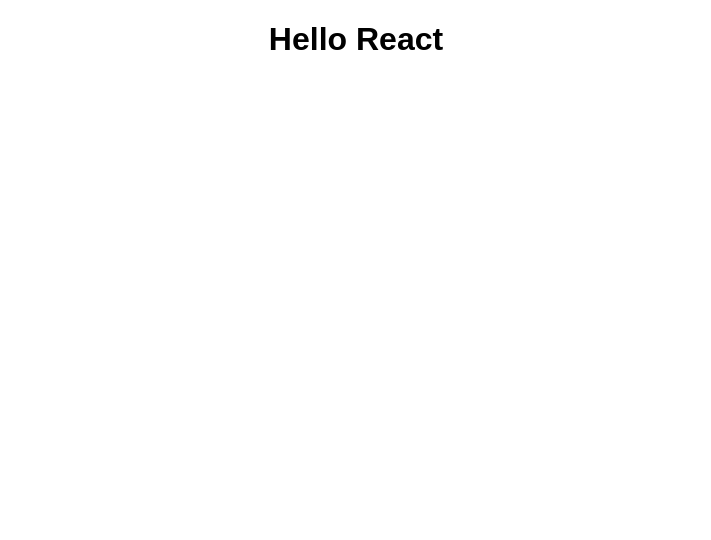
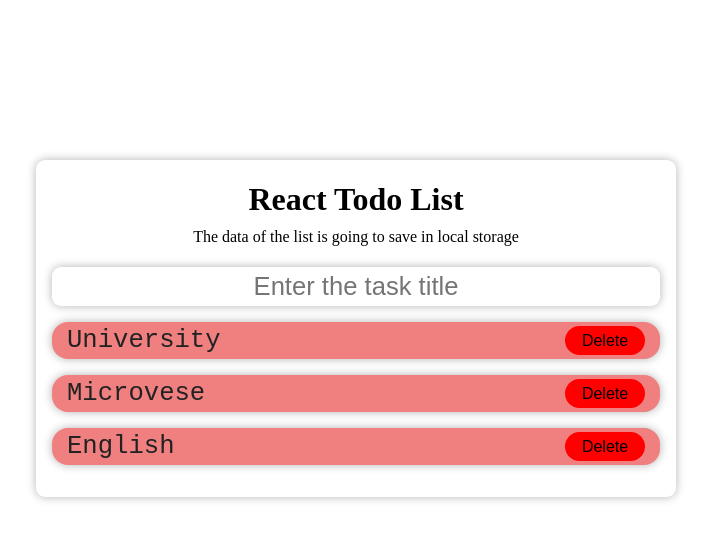
Before and after one commit to Alibaba2023/react-todo, a React (Create React App) app: page / in a window 1280 px wide. Shown: the top 540 px of the page, without its empty margins (284-995 px from the left). Built offline with nearby package versions, Linux system fonts and the light colour scheme.

Commit message:
todo list added

```diff
--- a/src/App.js
+++ b/src/App.js
@@ -1,11 +1,9 @@
-import logo from './logo.svg';
+import Todo from './components/todo';
 import './App.css';
 
 function App() {
   return (
-    <div className="App">
-      <h1>Hello React</h1>
-    </div>
+    <Todo />
   );
 }
 
--- /dev/null
+++ b/src/components/style.css
@@ -0,0 +1,53 @@
+* {
+  padding: 0;
+  margin: 0;
+  list-style: none;
+  text-decoration: none;
+  box-sizing: border-box;
+}
+
+.contianer {
+  margin: 10rem auto;
+  width: 40rem;
+  padding: 1rem;
+  box-shadow: 0 0 10px rgba(0, 0, 0, 0.3);
+  border-radius: 9px;
+}
+
+p,
+h1 {
+  text-align: center;
+  padding: 5px 0;
+}
+
+input {
+  text-align: center;
+  font-size: 1.6rem;
+  padding: 5px;
+  margin: 1rem 0;
+  width: 100%;
+  border-radius: 9px;
+  border: none;
+  box-shadow: 0 0 10px rgba(0, 0, 0, 0.3);
+}
+
+.task-item {
+  display: flex;
+  justify-content: space-between;
+  padding: 4px 15px;
+  margin-bottom: 1rem;
+  font-size: 1.6rem;
+  background-color: lightcoral;
+  border-radius: 1rem;
+  color: #222;
+  box-shadow: 0 0 10px rgba(0, 0, 0, 0.3);
+}
+
+button {
+  padding: 4px 8px;
+  border: none;
+  border-radius: 1rem;
+  background-color: red;
+  width: 5rem;
+  font-size: 1rem;
+}
--- /dev/null
+++ b/src/components/todo.jsx
@@ -0,0 +1,26 @@
+import React from 'react';
+import './style.css';
+
+const Todo = () => {
+  const toDoList = ['University', 'Microvese', 'English'];
+
+  return (
+    <div className='contianer'>
+      <h1>React Todo List</h1>
+      <p>The data of the list is going to save in local storage</p>
+      <input type="text" required placeholder='Enter the task title' />
+      <ul>
+        {toDoList.map((task) => {
+          return (
+            <li key={task} className='task-item'>
+              <samp>{task}</samp>
+              <button>Delete</button>
+            </li>
+          );
+        })}
+      </ul>
+    </div>
+  );
+};
+
+export default Todo;
--- a/src/index.css
+++ b/src/index.css
@@ -1,6 +1,10 @@
+* {
+  list-style: none;
+  text-decoration: none;
+  box-sizing: border-box;
+}
+
 body {
   margin: 0;
-  font-family: sans-serif;
-  -webkit-font-smoothing: antialiased;
-  -moz-osx-font-smoothing: grayscale;
+  padding: 0;
 }
```
Also changed, not shown: src/logo.svg (deleted).
